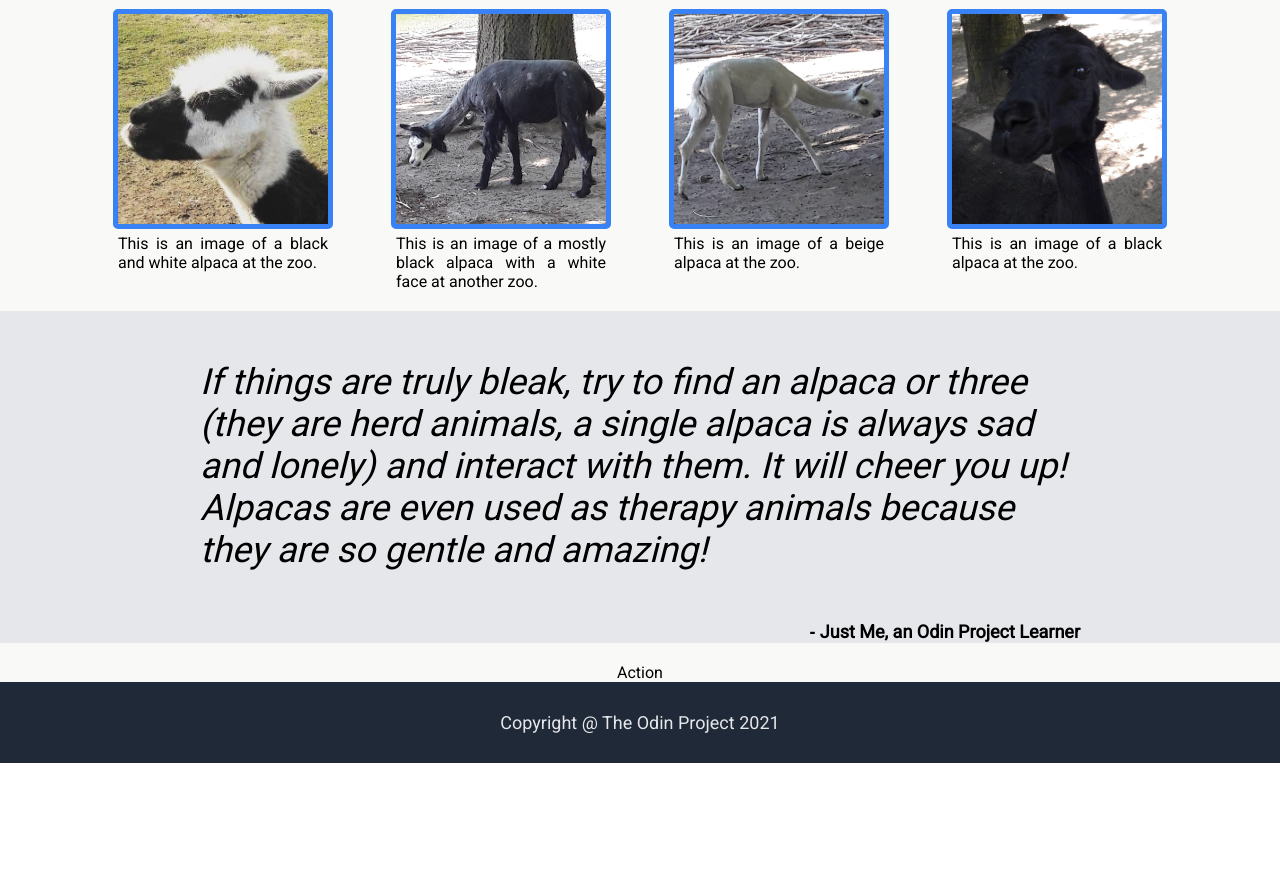
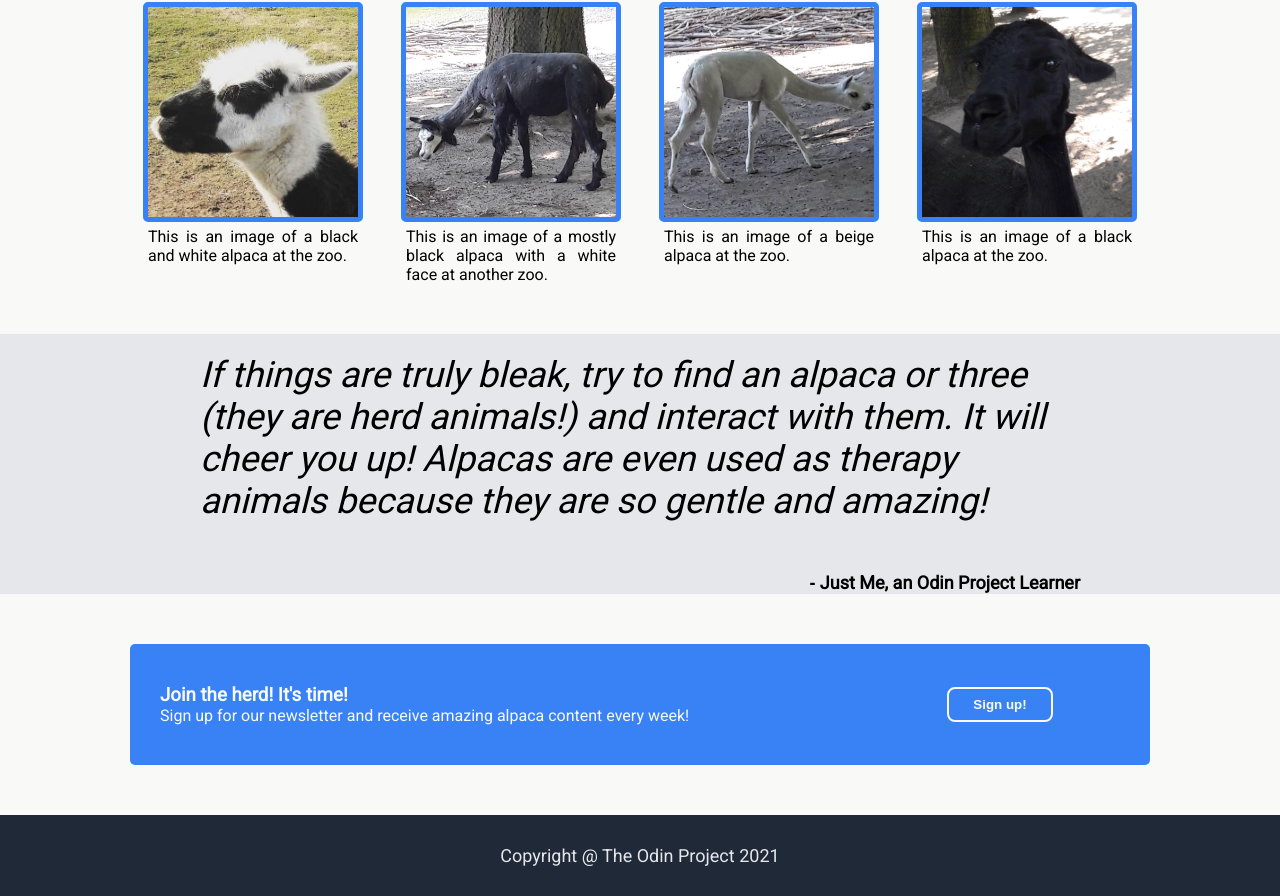
Before and after one commit to SabrinaWi/odin-lp, a plain HTML site: page index.html in a window 1280 px wide. Shown: the part 569-1465 px from the top of the page. Before the commit the page ends 1332 px from the top, so only its background shows below. Drawn offline with Linux system fonts and the light colour scheme.

Commit message:
Add and style call to action and minor changes
Add call to action area to html and style it, changed quote text and
played around with margins and padding.

```diff
--- a/index.html
+++ b/index.html
@@ -74,7 +74,7 @@
                 <div class="quote">
                     <div class="not-quote">
                     If things are truly bleak, try to find an alpaca
-                    or three (they are herd animals, a single alpaca is always sad and lonely) and interact with them. It <em>will</em> cheer you up! Alpacas are even used
+                    or three (they are herd animals!) and interact with them. It <em>will</em> cheer you up! Alpacas are even used
                     as therapy animals because they are so gentle and amazing!
                     </div>
                     <div class="just-me"> &#8208; Just Me, an Odin Project Learner</div>
@@ -83,7 +83,13 @@
         <!-- -------- This is the call to action area with the sign up button -------- -->
 
                 <div class="action">
-                    Action
+                   <div class="action-text">
+                     <h3>Join the herd! It's time!</h3>
+                     Sign up for our newsletter and receive amazing alpaca content every week!
+                   </div>
+                   <div class="button-area">
+                        <button class="action-button">Sign up!</button>
+                   </div>
                 </div>
             </div>
         </main>
--- a/style.css
+++ b/style.css
@@ -7,6 +7,8 @@ body {
     margin: 0px;
     text-align: center;
 }
+
+
 /*//////////THIS IS THE HEADER//////////*/
 
 header {
@@ -14,7 +16,7 @@ header {
     justify-content: space-between;
     align-items: center;
     background-color: #1F2937;
-    padding: 30px 50px;
+    padding: 30px 100px;
 }
 
 .logo {
@@ -52,7 +54,7 @@ main {
     flex-direction: row;
     justify-content: space-between;
     align-items: flex-start;
-    padding: 0px 50px;
+    padding: 0px 100px;
     background-color: #1F2937;
     flex: auto;
 }
@@ -105,12 +107,13 @@ img {
 .info {
     display: flex;
     flex-direction: column;
-    padding: 0px 50px;
+    margin: 25px auto;
+    padding: 0px 100px;
 }
 
 .info-title {
     font-size: 36px;
-
+    margin: 25px auto;
 }
 
 .info-images {
@@ -146,8 +149,7 @@ img {
 .quote {
     background-color: #E5E7EB;
     width: 100%;
-    margin: 20px 0px;
-
+    margin: 50px 0px;
 }
 
 .not-quote {
@@ -155,7 +157,7 @@ img {
     font-weight: lighter;
     font-style: italic;
     text-align: left;
-    padding: 50px 200px 0px;
+    padding: 20px 200px 0px;
 }
 
 .just-me {
@@ -165,6 +167,37 @@ img {
     padding: 50px 200px 0px;
 }
 
+/*//////////This is the part call to action area//////////*/
+
+.action {
+    display: flex;
+    width: 75%;
+    margin: 50px auto;
+    padding: 40px 30px;
+    background-color: #3882F6;
+    justify-content: center;
+    align-items: center;
+    color: #F9FAF8;
+    border-radius: 5px;
+
+}
+
+.action-text {
+    text-align: left;
+    min-width: 75%;
+}
+
+h3 {
+    margin: 0px;
+}
+
+.button-area {
+    min-width: 25%;
+}
+
+.action-button {
+    border: 2px solid #F9FAF8;
+}
 
 /*//////////THIS IS THE FOOTER//////////*/
 
```
